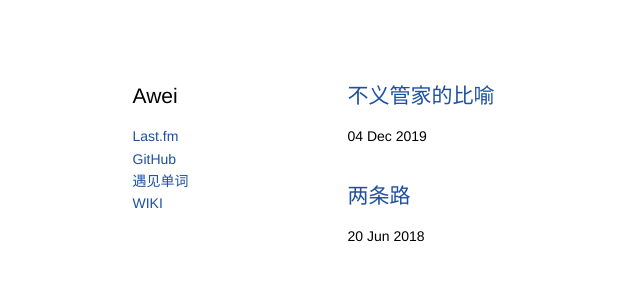
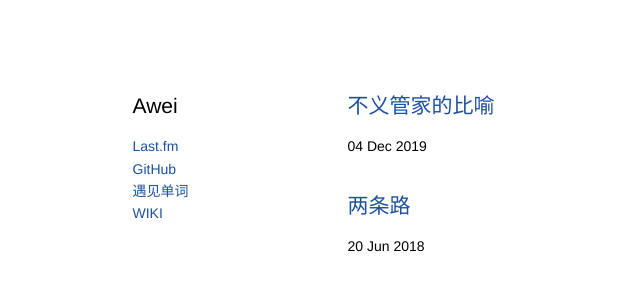
Before and after one commit to kidlj/awei, a Jekyll site: the page built from index.html, in a window 1280 px wide. Shown: the top 300 px of the page, without its empty margins (0-640 px from the left). Built offline with Jekyll 4.4.1, drawn with Linux system fonts in a browser that asks for light colours.

Commit message:
fix[style]: add padding

```diff
--- a/css/global.css
+++ b/css/global.css
@@ -11,7 +11,7 @@ a {
 }
 
 a:hover {
-  color: magenta;
+  color: darkmagenta;
 }
 
 b,
--- a/css/style.css
+++ b/css/style.css
@@ -3,6 +3,7 @@
 	flex-direction: column;
 	align-items: center;
 	row-gap: 60px;
+	padding: 10px;
 }
 
 .main {
```
